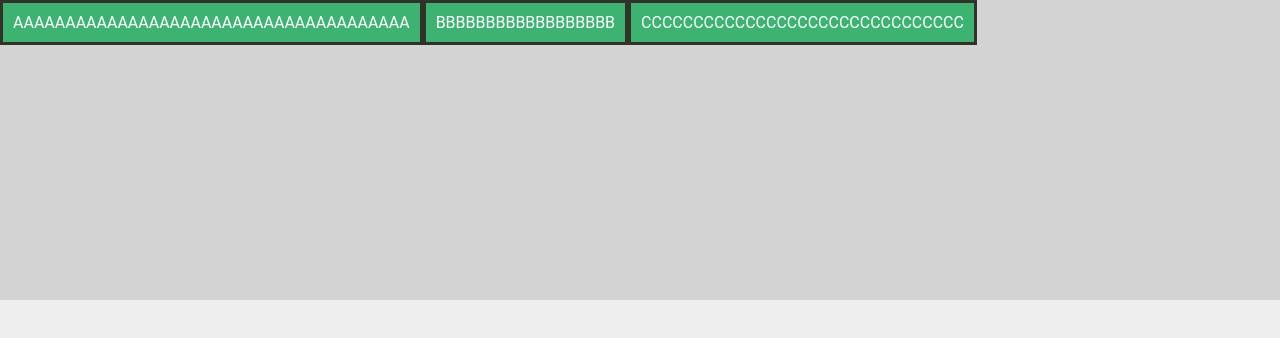
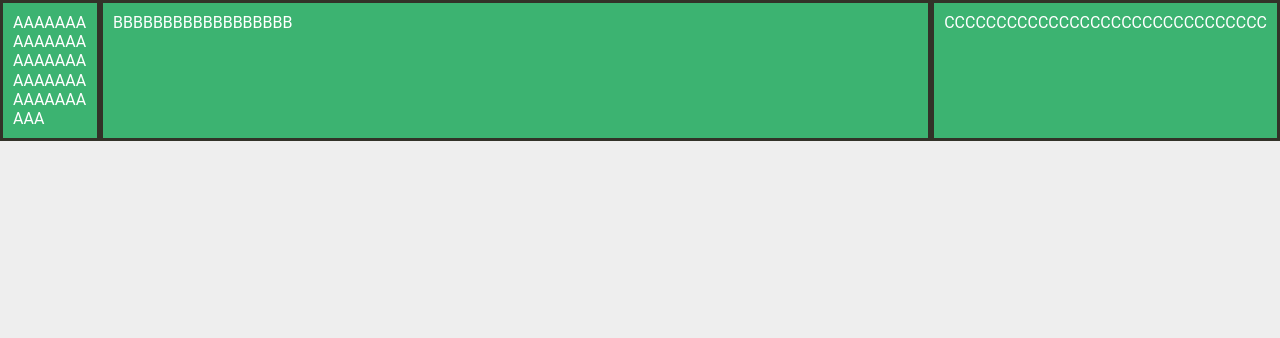
Before and after one commit to qnrjs42/css_flex_grid, a plain HTML site: page flex/01.html in a window 1280 px wide. Drawn offline with Linux system fonts and the light colour scheme.

Commit message:
flex 핵심정리 #4 - 유연한 박스

```diff
--- a/flex/01.html
+++ b/flex/01.html
@@ -9,9 +9,13 @@
 	<style>
 		.flex-container {
 			display: flex;
-			flex-wrap: wrap;
-			align-content: flex-start;
-			height: 300px;
+		}
+		.flex-item:nth-child(1) {
+			flex-shrink: 0;
+			width: 100px;
+		}
+		.flex-item:nth-child(2) {
+			flex-grow: 1;
 		}
 
 	</style>
```
Also changed, not shown: 1 other file.
